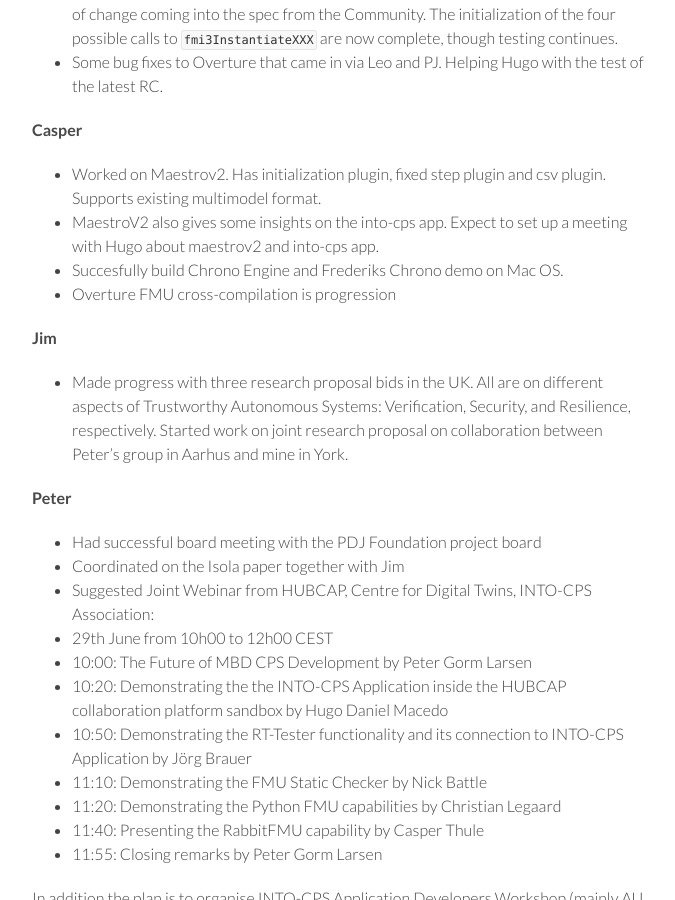
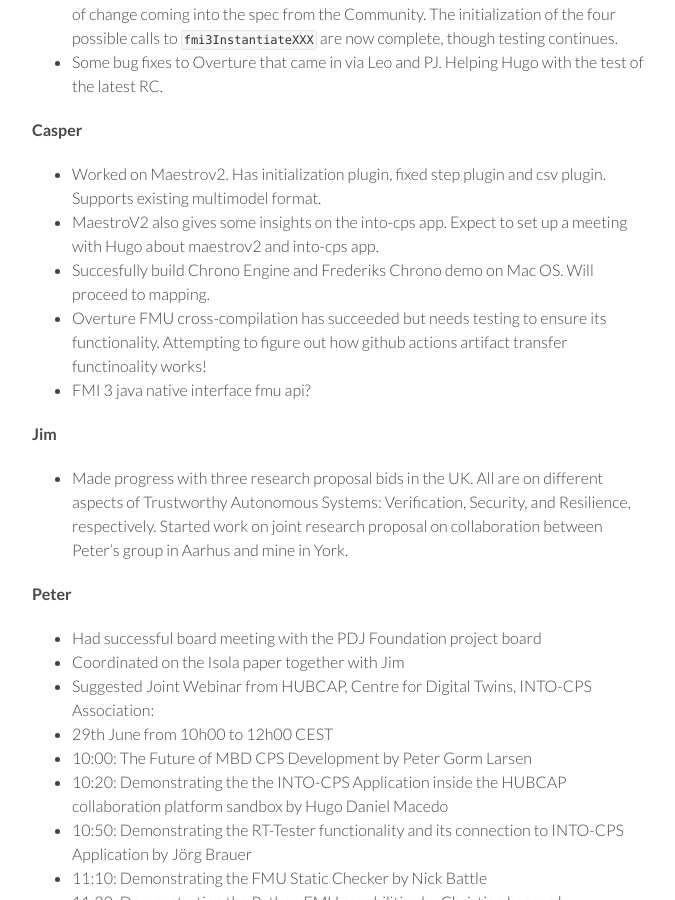
Before and after one commit to digitaltwincentre/digitaltwincentre.github.io, a Jekyll site: the page built from _biweeklies/Biweekly-18.md, in a window 1280 px wide and 900 px high, scrolled down 575 px. Shown: the whole window, without its empty margins (418-1093 px from the left). Built offline with Jekyll 4.4.1, drawn with Linux system fonts in a browser that asks for light colours; nearby versions of some CDN libraries.

Commit message:
Update Biweekly-18.md

```diff
--- a/_biweeklies/Biweekly-18.md
+++ b/_biweeklies/Biweekly-18.md
@@ -30,8 +30,9 @@ date: 20 May 2020, 1030 CEST
 #### Casper
 * Worked on Maestrov2. Has initialization plugin, fixed step plugin and csv plugin. Supports existing multimodel format.
 * MaestroV2 also gives some insights on the into-cps app. Expect to set up a meeting with Hugo about maestrov2 and into-cps app.
-* Succesfully build Chrono Engine and Frederiks Chrono demo on Mac OS.
-* Overture FMU cross-compilation is progression
+* Succesfully build Chrono Engine and Frederiks Chrono demo on Mac OS. Will proceed to mapping.
+* Overture FMU cross-compilation has succeeded but needs testing to ensure its functionality. Attempting to figure out how github actions artifact transfer functinoality works!
+* FMI 3 java native interface fmu api?
 
 #### Jim
 * Made progress with three research proposal bids in the UK. All are on different aspects of Trustworthy Autonomous Systems: Verification, Security, and Resilience, respectively. Started work on joint research proposal on collaboration between Peter's group in Aarhus and mine in York.
```
